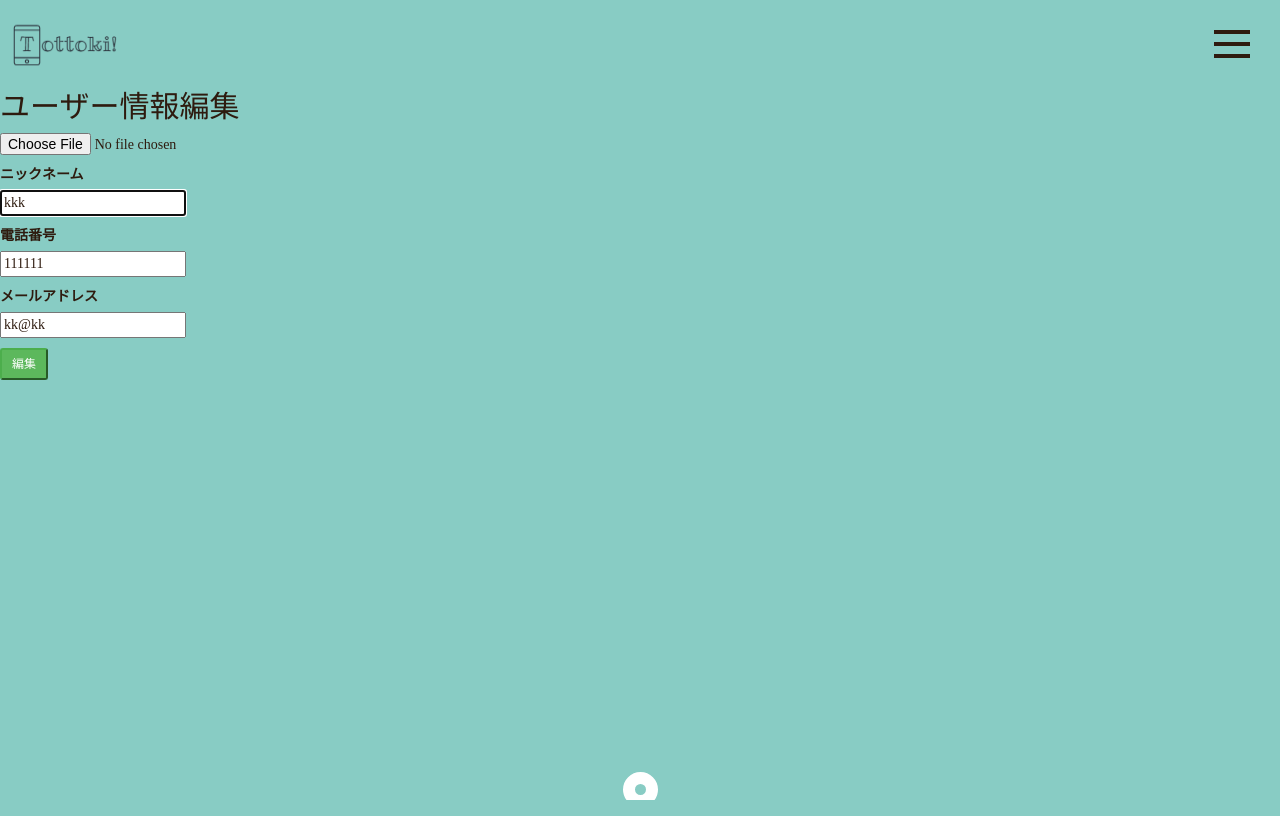
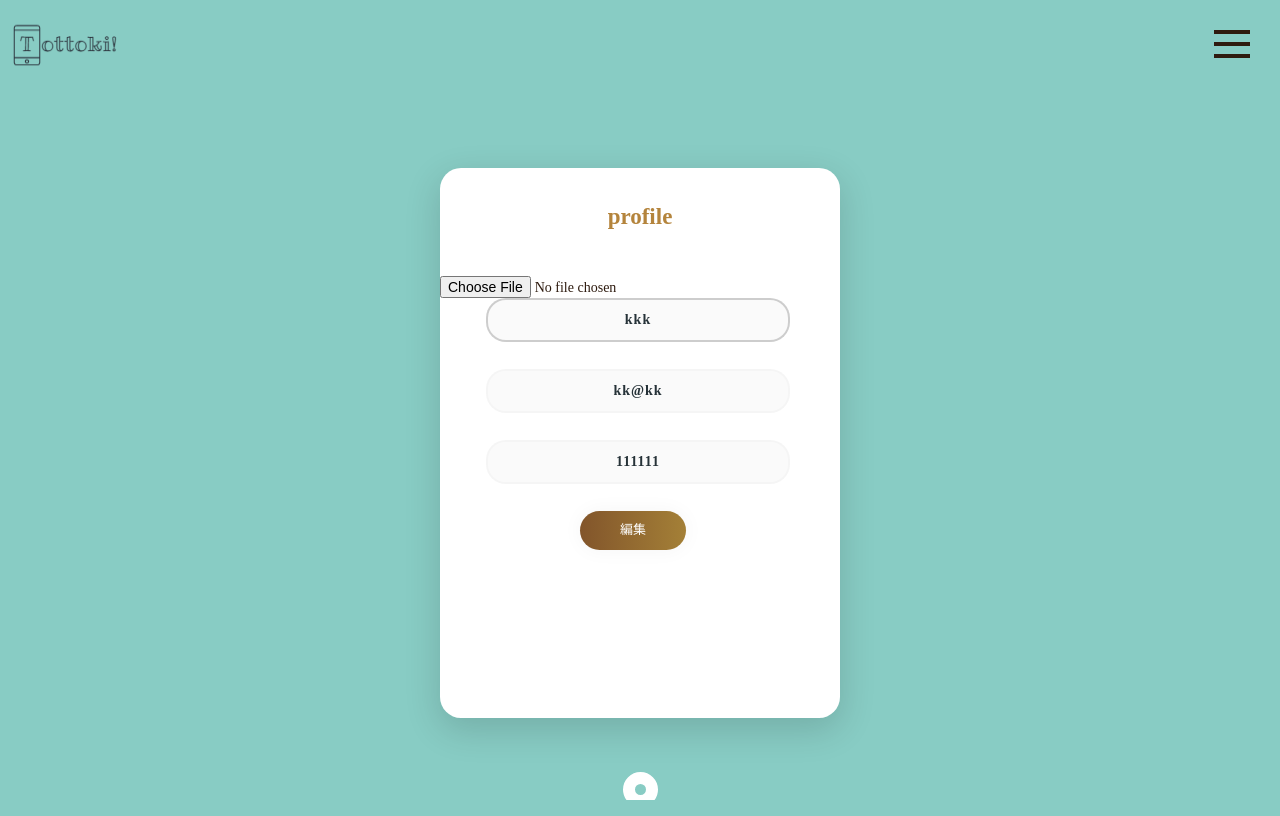
Before and after one commit to karenkamimura/Tottoki-, a Rails app: page /users/1/edit in a window 1280 px wide. Run offline with Rails 7, Linux system fonts and the light colour scheme; a user stored in the database is signed in; style sheets or scripts are compiled from the project's sources; parts of the project's set-up code (start-up, migrations or seed data) failed here and were passed over; some libraries are stand-ins or nearby versions; some web fonts are replaced.

Commit message:
fix user-destroy-function

```diff
--- a/app/assets/stylesheets/favorites.scss
+++ b/app/assets/stylesheets/favorites.scss
@@ -9,3 +9,7 @@
 .grey-text{
 	color: grey;
 }
+
+.guest-heart{
+	color: grey;
+}
--- a/app/controllers/application_controller.rb
+++ b/app/controllers/application_controller.rb
@@ -10,6 +10,5 @@ class ApplicationController < ActionController::Base
   def configure_permitted_parameters
     devise_parameter_sanitizer.permit(:sign_up, keys: [:username, :email])
     devise_parameter_sanitizer.permit(:sign_in, keys: [:username])
-
   end
 end
--- a/app/controllers/entries_controller.rb
+++ b/app/controllers/entries_controller.rb
@@ -1,5 +1,4 @@
 class EntriesController < ApplicationController
-
   def index
     @entries = Entry.page(params[:page]).reverse_order
     from  = Time.now.at_beginning_of_day
--- a/app/controllers/favorites_controller.rb
+++ b/app/controllers/favorites_controller.rb
@@ -1,8 +1,6 @@
 class FavoritesController < ApplicationController
   before_action :set_entry
   def create
-    # favorite = current_user.favorites.build(entry_id:  params[:entry_id])
-    # favorite.save
     @favorite = Favorite.create(user_id: current_user.id, entry_id: params[:entry_id])
     @favorites = Favorite.where(entry_id: params[:entry_id])
     @entry.reload
--- a/app/controllers/users_controller.rb
+++ b/app/controllers/users_controller.rb
@@ -1,5 +1,5 @@
 class UsersController < ApplicationController
-  before_action :authenticate_user!,except: [:about, :top]
+  before_action :authenticate_user!, except: [:about, :top]
 
   def top
   end
@@ -30,9 +30,10 @@ class UsersController < ApplicationController
 
   def destroy
     @user = current_user
-    @users = User.find(params[:format])
+    @users = User.find(params[:id])
+
+    if current_user.id == @users.id || current_user.admin == true
     @users.destroy
-    if current_user.id == @user.id || current_user.admin == true
     end
     redirect_to root_path
   end
--- a/app/models/entry.rb
+++ b/app/models/entry.rb
@@ -1,4 +1,5 @@
 class Entry < ApplicationRecord
+  belongs_to :user
   belongs_to :blog
   has_many :favorites, dependent: :destroy
 
--- a/app/models/favorite.rb
+++ b/app/models/favorite.rb
@@ -1,5 +1,4 @@
 class Favorite < ApplicationRecord
   belongs_to :user
   belongs_to :entry, counter_cache: :favorites_count, optional: true
-
 end
--- a/app/models/user.rb
+++ b/app/models/user.rb
@@ -3,6 +3,7 @@ class User < ApplicationRecord
   # :confirmable, :lockable, :timeoutable, :trackable and :omniauthable
   devise :database_authenticatable, :registerable,
          :recoverable, :rememberable, :validatable
-  has_many :favorites
+  has_many :favorites, foreign_key: :user_id, dependent: :destroy
+  has_many :entries
   attachment :profile_image
 end
--- a/app/views/users/about.html.erb
+++ b/app/views/users/about.html.erb
@@ -3,7 +3,7 @@
 		<div class="top-item-about">
 			<h2 class="top-title-about">What's Tottoki!</h2>
 				<p class="moji-about">Tottoki!とは大事な情報だけとっとき！</p><br>
-				<p class="moji-about">そんな意味の美容情報サイトです</p><br>
+				<p class="moji-about">ってな感じの美容情報サイトです</p><br>
 				<p class="komoji-about">
 				（"とっとき"は福岡では"とっておきなさい"の意味です）</p><br>
 				<p class="moji-about">さまざまな記事の中、気になるものはログイン後いいねができます</p><br>
--- a/app/views/users/edit.html.erb
+++ b/app/views/users/edit.html.erb
@@ -1,4 +1,6 @@
-<h2>ユーザー情報編集</h2>
+<div class="main-sign">
+  <p class="sign" align="center">
+  profile</p>
 	<% if @user.errors.any? %>
         <div class="alert alert-warning">
           　<ul>
@@ -9,30 +11,20 @@
         </div>
     <% end %>
 
+    <div class="form1">
+
     <%= form_for(@user) do |f| %>
 
-	    <div class="field">
-	    	<%= f.attachment_field :profile_image, class: "user_image" %>
-	    </div>
+	    <%= f.attachment_field :profile_image, class: "un",placeholder:"Username" %>
 
-	    <div class="field">
-			<%= f.label :ニックネーム %><br />
-			<%= f.text_field :username, autofocus: true, autocomplete: "username", class:"username" %>
-	    </div>
+	    <%= f.text_field :username, autofocus: true, autocomplete: "username", class: "un",placeholder:"Username" %>
 
-	    <div class="field">
-			<%= f.label :電話番号 %><br />
-			<%= f.text_field :phone_number, autofocus: true, autocomplete: "phone_number", class:"phone_number" %>
-	    </div>
+          <%= f.text_field :email, autofocus: true, autocomplete: "email", class: "un",placeholder:"Email" %>
 
-		<div class="field">
-			<%= f.label :メールアドレス %><br />
-			<%= f.email_field :email, autofocus: true, autocomplete: "email" %>
-		</div>
+          <%= f.text_field :phone_number, autofocus: true, autocomplete: "phone_number", class: "un",placeholder:"phone_number" %>
 
+		  <%= f.submit "編集", class: "submit" %>
+		  <% end %>
 
-		<div class="actions">
-			<%= f.submit "編集", class:"btn-sm btn-success" %>
-		</div>
-
-	<% end %>
+	</div>
+</div>
--- a/app/views/users/show.html.erb
+++ b/app/views/users/show.html.erb
@@ -12,7 +12,7 @@
 							<th><%= link_to "編集", edit_user_path(current_user.id), class: "simple_square_btn3" %></th>
 						</tr>
 						<tr>
-							<th><%= link_to "退会", user_path, :user => {:deleted => 'true'}, method: :delete, class: "simple_square_btn3", "data-confirm" => "本当に退会しますか？" %></th>
+							<th><%= link_to "退会", user_path(@user.id, :user => {:deleted => 'true'}), method: :delete, class: "simple_square_btn3", "data-confirm" => "本当に退会しますか？" %></th>
 						</tr>
 					</tbody>
 				</table>
--- a/config/schedule.rb
+++ b/config/schedule.rb
@@ -19,6 +19,6 @@
 
 # Learn more: http://github.com/javan/whenever
 job_type :rake, 'cd :path bundle exec rake :task'
-every :hour do
+every 1.minute do
   rake 'sync:blogs'
 end
```
Also changed, not shown: app/views/favorites/_favorite.html.erb (+16 -4 lines), Gemfile, README.md. Lines whose indentation alone changed are shown as unchanged.
